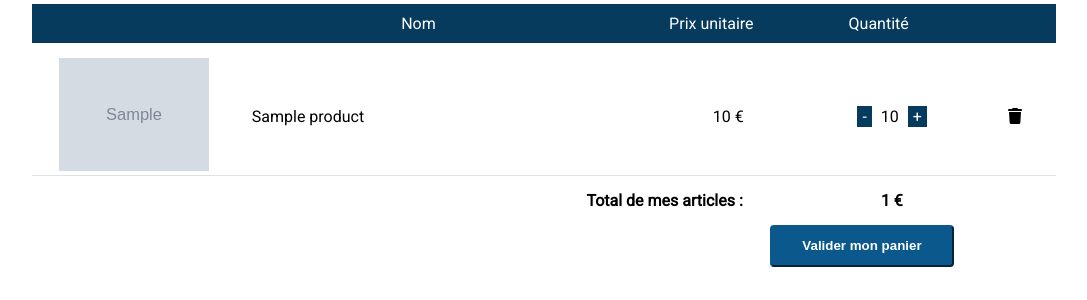
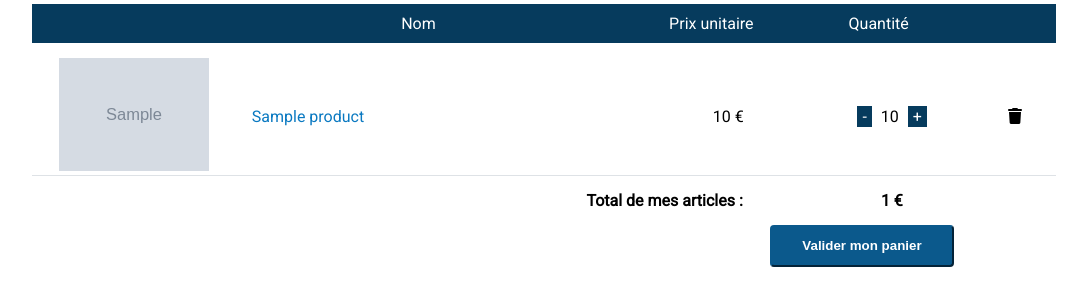
Before and after one commit to baptiste-cornic/bike-shop, a Symfony app: template templates/cart/index.html.twig in a window 1280 px wide. Shown: the part 144-444 px from the top of the page, without its empty margins (96-1183 px from the left). Run offline with Twig, Linux system fonts and the light colour scheme; the template is opened without the code that fills it: most values are stand-ins (such as "Sample title", 1, 10 or a date in 2020); grey boxes marked "Sample" are stand-in pictures; some libraries are stand-ins or nearby versions.

Commit message:
Add : link on cart

```diff
--- a/templates/cart/index.html.twig
+++ b/templates/cart/index.html.twig
@@ -24,7 +24,9 @@
                         <div class="cart-body-div-right">
                             <div class="cart-body-div-name">
                                 <div class="cart-text-div">
-                                    {{ product.product.name }}
+                                    <a class="blue-link" target="_blank" href="{{ path('product', {'id' : product.product.id}) }}">
+                                        {{ product.product.name }}
+                                    </a>
                                 </div>
                             </div>
                             <div class="cart-body-div-price text-center">{{ product.product.price }} €</div>
```
